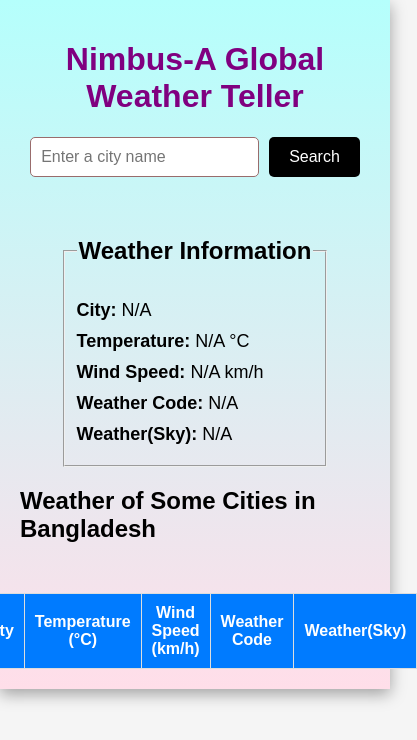
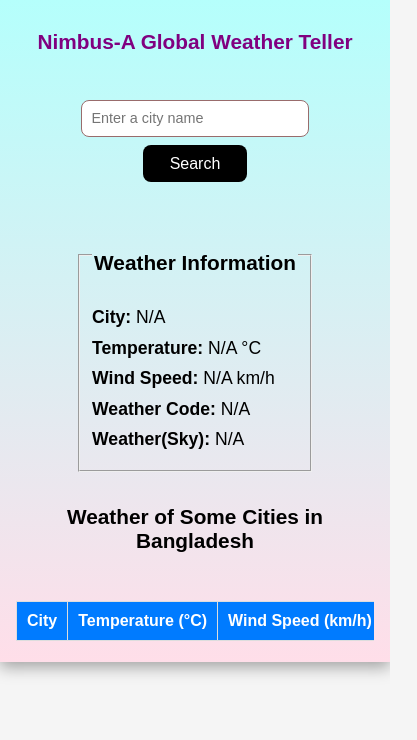
Before and after one commit to Nafi14078/Nimbus-A-Global-Weather-Teller, a plain HTML site: page index.html in a window 390 px wide. Shown: the whole page, 417 px wide, since content can reach past the window. Drawn offline with Linux system fonts and the light colour scheme; no server answers.

Commit message:
responsive done

```diff
--- a/style.css
+++ b/style.css
@@ -8,7 +8,7 @@
       }
 
       .container {
-        margin-top: 0px;
+        margin-top: 0%;
         display: flex;
         align-items: center;
         justify-content: center;
@@ -20,12 +20,13 @@
 
       .container {
         box-shadow: rgba(0, 0, 0, 0.35) 0px 5px 15px;
-        padding: 20px;
+        padding: 1.2rem;
         background-color: #fff;
       }
 
       h1 {
         text-align: center;
+        padding-bottom: 2rem;
       }
     .weather-info p{
         text-align:justify;
@@ -33,29 +34,32 @@
     .container h1{
         color: purple;
     }
+    h2{
+      padding-top: 1rem;
+    }
 
 
       .search-bar {
         display: flex;
-        gap: 10px;
-        margin-bottom: 20px;
+        gap:0.3rem;
+        margin-bottom: 1rem;
       }
 
       input[type="text"] {
         flex: 1;
-        padding: 10px;
-        font-size: 16px;
-        border: 1px solid #996c6c;
-        border-radius: 5px;
+        padding: 0.8rem;
+        font-size: 1rem;
+        border: 0.1rem solid #996c6c;
+        border-radius: 0.5rem;
       }
 
       button {
-        padding: 10px 20px;
-        font-size: 16px;
+        padding: 0.6rem 1.2rem;
+        font-size: 1rem;
         color: #fff;
         background-color:black;
         border: none;
-        border-radius: 5px;
+        border-radius: 0.5rem;
         cursor: pointer;
       }
 
@@ -64,25 +68,26 @@
       }
 
       .weather-info {
-        margin-top: 20px;
+        margin-top: 1.2rem;
         text-align: center;
       }
 
       .weather-info p {
-        font-size: 18px;
-        margin: 10px 0;
+        font-size: 1.1rem;
+        margin: 0.6rem 0;
       }
 
       .city-table {
-        margin-top: 30px;
+        margin-top: 1.9rem;
         width: 100%;
         border-collapse: collapse;
       }
 
+
       .city-table th,
       .city-table td {
-        border: 1px solid #ddd;
-        padding: 10px;
+        border: 0.0625rem solid #ddd;
+        padding: 0.625rem;
         text-align: center;
       }
 
@@ -94,3 +99,72 @@
       .city-table td {
         background-color: #f9f9f9;
       }
+
+      @media (max-width: 768px) {
+        .container {
+          padding: 1rem;
+        }
+
+        h1 {
+          font-size: 1.5rem;
+        }
+
+        input[type="text"] {
+          font-size: 0.9rem;
+          padding: 0.6rem;
+        }
+
+        button {
+          font-size: 0.9rem;
+          padding: 0.5rem 1rem;
+        }
+
+        .city-table {
+          width: 100%;
+
+          margin: 1.9rem auto 0.3rem auto;
+          display: block;
+          overflow-x: auto;
+          white-space: nowrap;
+        }
+      }
+
+      @media (max-width: 480px) {
+        .container {
+          padding: 1rem;
+        }
+
+        h1 {
+          font-size: 1.3rem;
+        }
+       h2{
+        font-size: 1.3rem;
+        text-align: center;
+       }
+
+        .search-bar {
+          flex-direction: column;
+          justify-content: center;
+          align-items: center;
+          gap: 0.5rem;
+        }
+        button {
+
+          padding: 0.6rem 1rem;
+          font-size: 1rem;
+          color: #fff;
+          background-color:black;
+          border: none;
+          border-radius: 0.5rem;
+          cursor: pointer;
+        }
+
+        input[type="text"] {
+          width: 100%;
+        }
+
+        button {
+          width: 50%;
+        }
+
+      }
```
